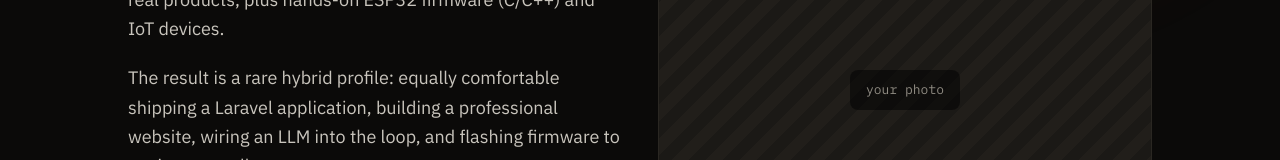
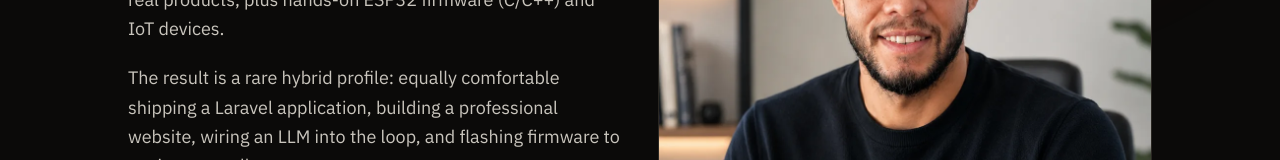
Before and after one commit to manolosky/mb-crew, a Next.js app: page / in a window 1280 px wide. Shown: the part 1305-1465 px from the top of the page. Built offline with nearby package versions, Linux system fonts and the light colour scheme; no server answers.

Commit message:
feat: add about portrait with brand logo fallback

```diff
--- /dev/null
+++ b/src/components/cards/AboutPortrait.jsx
@@ -0,0 +1,33 @@
+'use client';
+
+import Image from 'next/image';
+import { useState } from 'react';
+
+// Professional portrait for the About section. If the photo is ever missing
+// or fails to load, the brand logo takes its place on the striped backdrop.
+export const AboutPortrait = () => {
+  const [photoFailed, setPhotoFailed] = useState(false);
+
+  return (
+    <div className="border-line relative flex aspect-4/5 items-center justify-center overflow-hidden rounded-[20px] border bg-[repeating-linear-gradient(135deg,#1b1916_0_12px,#211e1a_12px_24px)]">
+      {photoFailed ? (
+        <Image
+          src="/images/logo-mb-about.png"
+          alt="Manuel Bolaños hand-drawn MB logo"
+          width={326}
+          height={480}
+          className="h-3/5 w-auto opacity-90"
+        />
+      ) : (
+        <Image
+          src="/images/about-portrait.webp"
+          alt="Portrait of Manuel Bolaños"
+          fill
+          sizes="(max-width: 820px) 100vw, 540px"
+          className="object-cover"
+          onError={() => setPhotoFailed(true)}
+        />
+      )}
+    </div>
+  );
+};
--- a/src/components/sections/About.jsx
+++ b/src/components/sections/About.jsx
@@ -1,3 +1,4 @@
+import { AboutPortrait } from '@/components/cards/AboutPortrait';
 import { HobbyCard } from '@/components/cards/HobbyCard';
 import { GradientBlob } from '@/components/ui/GradientBlob';
 import { Reveal } from '@/components/ui/Reveal';
@@ -29,12 +30,7 @@
             </p>
           </Reveal>
           <Reveal direction="right">
-            {/* Placeholder until the real photo arrives */}
-            <div className="border-line flex aspect-4/5 items-center justify-center rounded-[20px] border bg-[repeating-linear-gradient(135deg,#1b1916_0_12px,#211e1a_12px_24px)]">
-              <span className="text-muted rounded-lg bg-black/50 px-4 py-2.5 font-mono text-[13px]">
-                your photo
-              </span>
-            </div>
+            <AboutPortrait />
           </Reveal>
         </div>
 
```
Also changed, not shown: public/images/about-portrait.webp (added), public/images/logo-mb-about.png (added).
